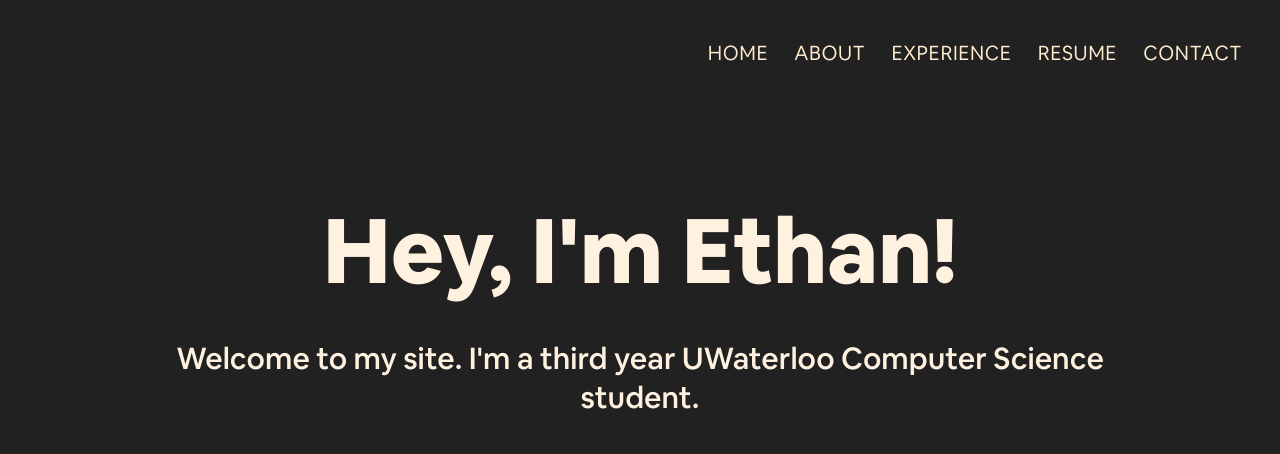
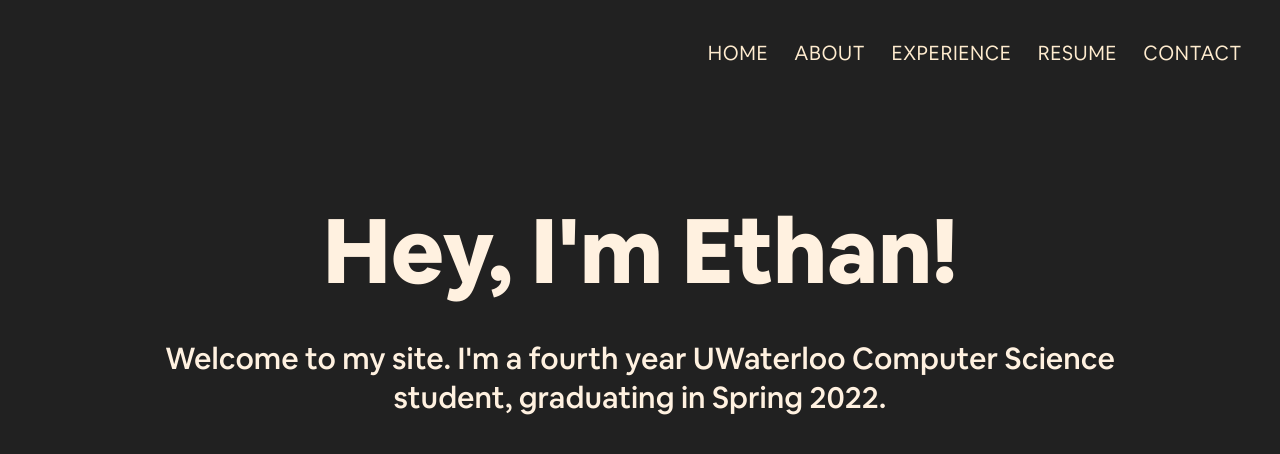
Before and after one commit to ethanjiang4/personal-website, a React (Create React App) app: page / in a window 1280 px wide. Shown: the top 454 px of the page. Built offline with nearby package versions, Linux system fonts and the light colour scheme.

Commit message:
update year + title

```diff
--- a/src/components/AboutPage.js
+++ b/src/components/AboutPage.js
@@ -6,7 +6,7 @@ const AboutPage = () => {
     return(
         <Wrapper>
             <MainTitle>About</MainTitle>
-            <Subtitle>I'm Ethan Jiang, a fourth year Computer Science student at UWaterloo graduating in Spring 2022. I have experience building REST APIs, full stack web apps, native iOS apps, and websites. I'm an all-around software generalist who loves picking up new things.</Subtitle>
+            <Subtitle>I'm Ethan Jiang, a fourth year Computer Science student at UWaterloo graduating in Spring 2022. I have experience with Docker + Kubernetes, building APIs, full stack web apps, native iOS apps, and websites. I'm an all-around software generalist who loves picking up new things.</Subtitle>
             <Subtitle2>Aside from software engineering, I have over 5 years of experience with competitive public speaking, debate, and Model United Nations. I've also been performing magic and cardistry for over 8 years, and I'm the President of the UWaterloo Magic & Cardistry Club!</Subtitle2>
         </Wrapper>
     )
--- a/src/components/ExperiencePage.js
+++ b/src/components/ExperiencePage.js
@@ -49,7 +49,7 @@ const ExperiencePage = () => {
                         <OpenNewIcon />
                     </OpenNewButton>
                     <ExpCardTitle>hyperPad</ExpCardTitle>
-                    <ExpCardSubtitle>Full Stack Software Engineering Intern</ExpCardSubtitle>
+                    <ExpCardSubtitle>Software Engineering Intern, Full Stack</ExpCardSubtitle>
                     <ExpCardDesc>London, ON, Canada</ExpCardDesc>
                     <ExpCardDesc>Sept - Dec 2019</ExpCardDesc>
                     {showExp3 && <MoreExpCardDesc>
--- a/src/components/HomePage.js
+++ b/src/components/HomePage.js
@@ -6,7 +6,7 @@ const HomePage = () => {
     return(
         <Wrapper>
             <MainTitle>Hey, I'm Ethan!</MainTitle>
-            <Subtitle>Welcome to my site. I'm a third year UWaterloo Computer Science student.</Subtitle>
+            <Subtitle>Welcome to my site. I'm a fourth year UWaterloo Computer Science student, graduating in Spring 2022.</Subtitle>
         </Wrapper>
     )
 }
```
